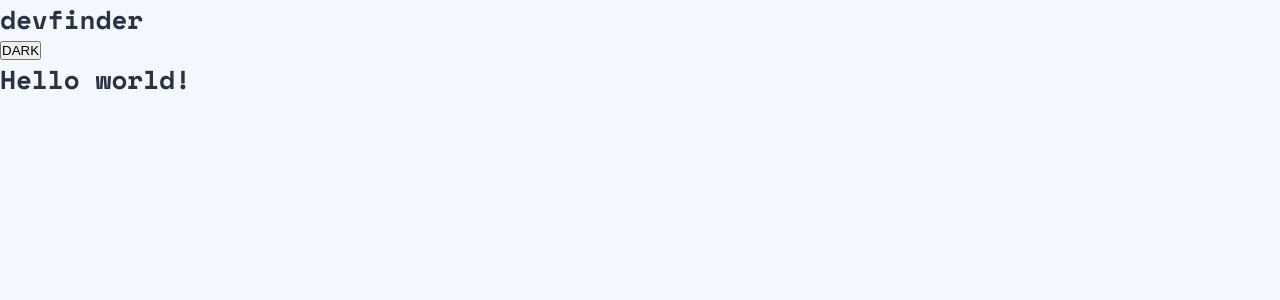
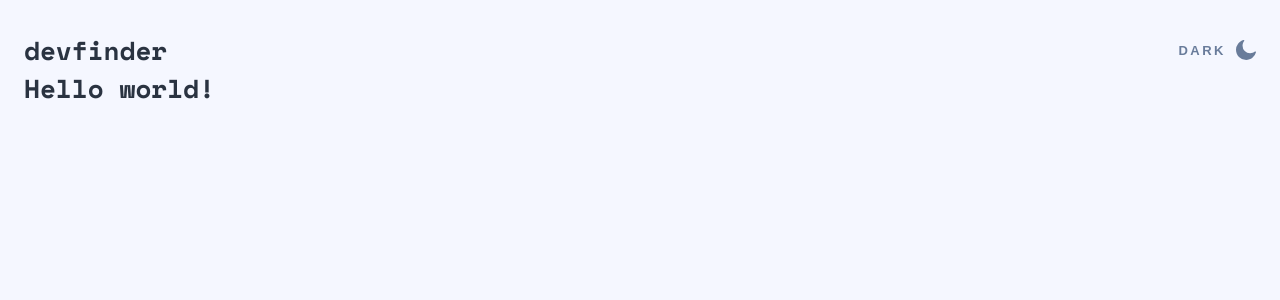
Before and after one commit to Hugomndez/devfinder, a Next.js app: page / in a window 1280 px wide. Shown: the top 300 px of the page. Built offline with nearby package versions, Linux system fonts and the light colour scheme.

Commit message:
feat: header component

```diff
--- a/src/app/globals.css
+++ b/src/app/globals.css
@@ -1,5 +1,8 @@
 :root {
   color-scheme: light;
+
+  --just-white: hsl(0, 0%, 100%);
+  --greyish-blue: hsl(217, 20%, 51%);
 
   --background-color: hsl(227, 100%, 98%);
   --h1-color: hsl(217, 21%, 21%);
@@ -13,7 +16,7 @@
   color-scheme: dark;
 
   --background-color: hsl(220, 40%, 13%);
-  --h1-color: hsl(0, 0%, 100%);
+  --h1-color: var(--just-white);
 }
 
 *,
@@ -41,6 +44,9 @@ body {
   -webkit-font-smoothing: antialiased;
   -moz-osx-font-smoothing: grayscale;
   -webkit-text-size-adjust: 100%;
+
+  padding-block-start: 31px;
+  padding-inline: 24px;
 
   background-color: var(--background-color);
 }
--- a/src/app/page.tsx
+++ b/src/app/page.tsx
@@ -1,16 +1,9 @@
-import dynamic from 'next/dynamic';
-
-const ThemeButton = dynamic(() => import('../components/ThemeButton'), {
-  ssr: false,
-});
+import Header from '@/components/Header';
 
 export default function Home() {
   return (
     <>
-      <header>
-        <h1>devfinder</h1>
-        <ThemeButton />
-      </header>
+      <Header />
       <main>
         <h1>Hello world!</h1>
       </main>
--- /dev/null
+++ b/src/components/Header.module.css
@@ -0,0 +1,4 @@
+.header {
+  display: flex;
+  justify-content: space-between;
+}
--- /dev/null
+++ b/src/components/Header.tsx
@@ -0,0 +1,15 @@
+import dynamic from 'next/dynamic';
+import styles from './Header.module.css';
+
+const ThemeButton = dynamic(() => import('../components/ThemeButton'), {
+  ssr: false,
+});
+
+export default function Header() {
+  return (
+    <header className={styles.header}>
+      <h1>devfinder</h1>
+      <ThemeButton />
+    </header>
+  );
+}
--- a/src/components/ThemeButton.jsx
+++ b/src/components/ThemeButton.jsx
@@ -1,5 +1,6 @@
 'use client';
 import { useEffect, useState } from 'react';
+import styles from './ThemeButton.module.css';
 
 const ThemeButton = () => {
   const [theme, setTheme] = useState(global.window?.__theme || 'light');
@@ -14,7 +15,43 @@ const ThemeButton = () => {
     global.window.__onThemeChange = setTheme;
   }, []);
 
-  return <button onClick={toggleTheme}>{isDark ? 'LIGHT' : 'DARK'}</button>;
+  return (
+    <button
+      className={styles.button}
+      onClick={toggleTheme}>
+      {isDark ? 'LIGHT' : 'DARK'} {isDark ? <SunIcon /> : <MoonIcon />}
+    </button>
+  );
 };
 
 export default ThemeButton;
+
+function SunIcon() {
+  return (
+    <svg
+      width='20'
+      height='20'
+      xmlns='http://www.w3.org/2000/svg'>
+      <g
+        fill='#FFF'
+        fillRule='nonzero'>
+        <path d='M13.545 6.455c-.9-.9-2.17-1.481-3.545-1.481a4.934 4.934 0 00-3.545 1.481c-.9.9-1.481 2.17-1.481 3.545 0 1.376.582 2.646 1.481 3.545.9.9 2.17 1.481 3.545 1.481a4.934 4.934 0 003.545-1.481c.9-.9 1.481-2.17 1.481-3.545a4.934 4.934 0 00-1.481-3.545zM10 3.413a.7.7 0 00.688-.688V.688A.7.7 0 0010 0a.7.7 0 00-.688.688v2.037a.7.7 0 00.688.688zM15.635 5.344l1.455-1.455a.67.67 0 000-.952.67.67 0 00-.952 0l-1.455 1.455a.67.67 0 000 .952c.238.264.66.264.952 0zM19.312 9.312h-2.037a.7.7 0 00-.688.688.7.7 0 00.688.688h2.037A.7.7 0 0020 10a.7.7 0 00-.688-.688zM15.608 14.656a.67.67 0 00-.952 0 .67.67 0 000 .952l1.455 1.455a.67.67 0 00.952 0 .67.67 0 000-.952l-1.455-1.455zM10 16.587a.7.7 0 00-.688.688v2.037A.7.7 0 0010 20a.7.7 0 00.688-.688v-2.037a.7.7 0 00-.688-.688zM4.365 14.656L2.91 16.111a.67.67 0 000 .952.67.67 0 00.952 0l1.455-1.455a.67.67 0 000-.952c-.238-.264-.66-.264-.952 0zM3.413 10a.7.7 0 00-.688-.688H.688A.7.7 0 000 10a.7.7 0 00.688.688h2.037A.7.7 0 003.413 10zM4.365 5.344a.67.67 0 00.952 0 .67.67 0 000-.952L3.862 2.937a.67.67 0 00-.952 0 .67.67 0 000 .952l1.455 1.455z' />
+      </g>
+    </svg>
+  );
+}
+
+function MoonIcon() {
+  return (
+    <svg
+      width='20'
+      height='20'
+      xmlns='http://www.w3.org/2000/svg'>
+      <path
+        d='M19.513 11.397a.701.701 0 00-.588.128 7.496 7.496 0 01-2.276 1.336 7.101 7.101 0 01-2.583.462 7.505 7.505 0 01-5.32-2.209 7.568 7.568 0 01-2.199-5.342c0-.873.154-1.72.41-2.49a6.904 6.904 0 011.227-2.21.657.657 0 00-.102-.924.701.701 0 00-.589-.128C5.32.61 3.427 1.92 2.072 3.666A10.158 10.158 0 000 9.83c0 2.8 1.125 5.342 2.967 7.19a10.025 10.025 0 007.16 2.98c2.353 0 4.527-.822 6.266-2.183a10.13 10.13 0 003.58-5.624.623.623 0 00-.46-.796z'
+        fill='#697C9A'
+        fillRule='nonzero'
+      />
+    </svg>
+  );
+}
--- /dev/null
+++ b/src/components/ThemeButton.module.css
@@ -0,0 +1,40 @@
+.button {
+  border: none;
+  background-color: transparent;
+
+  display: flex;
+  align-items: center;
+  gap: 10px;
+
+  font-size: 1.3rem;
+  font-style: normal;
+  font-weight: 700;
+  line-height: normal;
+  letter-spacing: 2.5px;
+
+  color: var(--greyish-blue);
+
+  cursor: pointer;
+}
+
+[data-theme='dark'] .button {
+  color: var(--just-white);
+}
+
+@media (hover: hover) {
+  .button:hover {
+    color: var(--h1-color);
+  }
+
+  .button:hover svg path {
+    fill: var(--h1-color);
+  }
+
+  [data-theme='dark'] .button:hover {
+    color: var(--greyish-blue);
+  }
+
+  .button:hover svg g path {
+    fill: var(--greyish-blue);
+  }
+}
```
Also changed, not shown: src/assets/icons/icon-moon.svg (added), src/assets/icons/icon-sun.svg (added).
